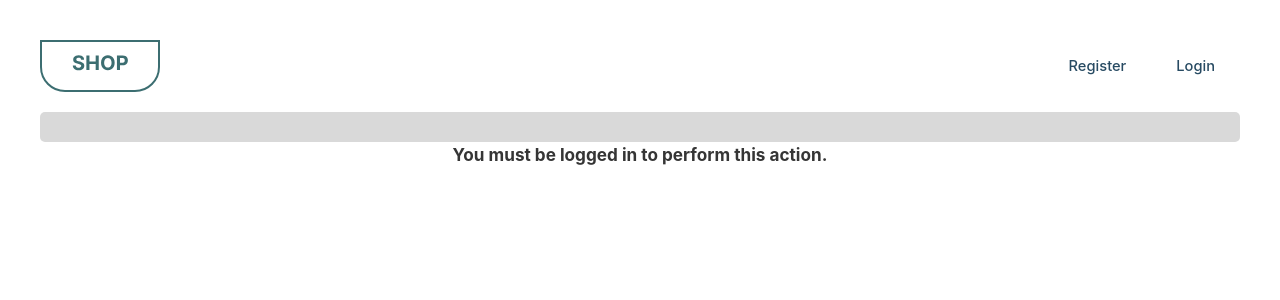
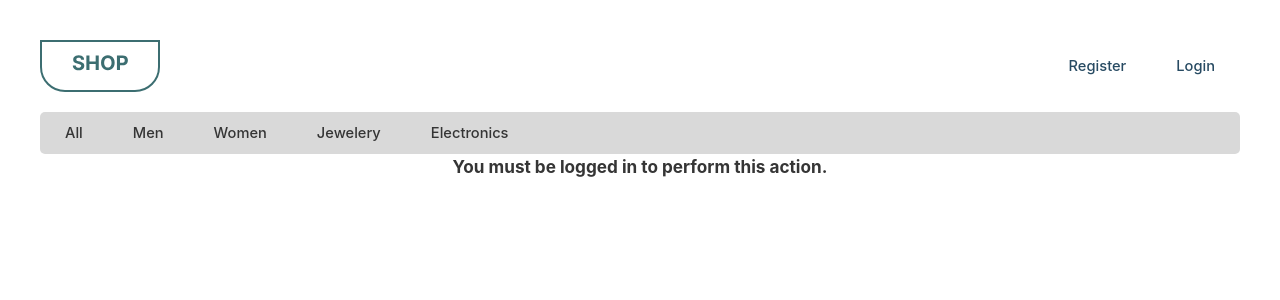
Before and after one commit to mercedechen/capstone, a React (Vite) app: page /cart in a window 1280 px wide. Shown: the top 300 px of the page. Built offline with nearby package versions, Linux system fonts and the light colour scheme.

Commit message:
Fix issue with category filters and persistent user logged in

```diff
--- a/package.json
+++ b/package.json
@@ -13,6 +13,7 @@
     "@babel/preset-env": "^7.24.0",
     "@babel/preset-react": "^7.23.3",
     "@reduxjs/toolkit": "^2.2.1",
+    "axios": "^1.6.8",
     "babel-jest": "^29.7.0",
     "identity-obj-proxy": "^3.0.0",
     "jest-environment-jsdom": "^29.7.0",
--- a/src/App.css
+++ b/src/App.css
@@ -58,7 +58,21 @@ nav a {
   margin: 0;
 }
 
-/* Filter (includes Search and Sort) */
+/* Filters (includes Search and Sort) */
+.filters {
+  display: flex;
+  align-items: center;
+  background-color: #D9D9D9;
+  border-radius: 5px;
+  margin-top: 20px;
+  font-size: 11pt;
+  font-weight: 500;
+}
+
+.filters a {
+  padding: 10px 25px;
+}
+
 .options {
   display: flex;
   align-items: center;
@@ -70,10 +84,10 @@ nav a {
   margin-top: 20px;
 }
 
-.filter button {
+/* .filter button {
   font-weight: 500;
   margin: 0 25px;
-}
+} */
 
 .searchBar, .searchBar input {
   border-radius: 25px;
--- a/src/components/Filter.jsx
+++ b/src/components/Filter.jsx
@@ -46,12 +46,6 @@ function Filter({ data, setFilteredProducts }) {
 
   return (
     <div>
-      <div className="filter">
-        <button onClick={removeFilter}>All</button>        <button onClick={filterByMen}>Men</button>
-        <button onClick={filterByWomen}>Women</button>
-        <button onClick={filterByJewelery}>Jewelery</button>
-        <button onClick={filterByElectronics}>Electronics</button>
-      </div>
     </div>
   )
 }
--- a/src/components/Login.jsx
+++ b/src/components/Login.jsx
@@ -1,8 +1,8 @@
-// React
-import { useState } from 'react';
+// react
+import { useState, useEffect } from 'react';
 import { useNavigate } from 'react-router-dom';
 
-// Redux
+// redux
 import { useLoginMutation } from '../redux/api';
 import { useDispatch } from 'react-redux';
 import { setCart } from '../redux/cart';
@@ -11,9 +11,8 @@ function Login(props) {
 
   const [ login ] = useLoginMutation(props.userInfo);
   const navigate = useNavigate();
+  const dispatch = useDispatch();
   const [ errorMsg, setErrorMsg ] = useState(null);
-
-  const dispatch = useDispatch();
 
   const handleSubmit = async (event) => {
     event.preventDefault();
@@ -25,6 +24,7 @@ function Login(props) {
     } else {
       props.setToken(data.token);
 
+      // Retrieves logged in user's cart from localStorage
       const existingCart = JSON.parse(localStorage.getItem("cart"));
 
       if (existingCart) {
--- a/src/components/Navigation.jsx
+++ b/src/components/Navigation.jsx
@@ -1,5 +1,5 @@
 // react
-import { NavLink, useNavigate } from "react-router-dom";
+import { NavLink, useNavigate, Link } from "react-router-dom";
 
 // redux
 import { useSelector, useDispatch } from "react-redux";
@@ -10,11 +10,9 @@ import logo from '../assets/logo.svg';
 
 function Navigation(props){
 
+  const dispatch = useDispatch();
+  const navigate = useNavigate();
   const cart = useSelector(getCart);
-
-  const dispatch = useDispatch();
-
-  const navigate = useNavigate();
 
   const logoutUser = () => {
     props.setToken(null);
@@ -24,7 +22,9 @@ function Navigation(props){
   }
 
   if(props.token){
+
     return (
+      <div>
         <nav>
           <div className="logo-box">
             <NavLink to="/" className="logo">
@@ -41,6 +41,15 @@ function Navigation(props){
             Cart
           </NavLink>
         </nav>
+
+        <div className="filters">
+          <Link to="/">All</Link>
+          <Link to="/mensclothing">Men</Link>
+          <Link to="/womensclothing">Women</Link>
+          <Link to="/jewelery">Jewelery</Link>
+          <Link to="/electronics">Electronics</Link>
+        </div>
+      </div>
     )
   }
 
@@ -60,12 +69,12 @@ function Navigation(props){
           </NavLink>
       </nav>
 
-      <div className="options">
-        {/* <a href="/">All</a> */}
-        {/* <a href="/mensclothing">Men</a> */}
-        {/* <a href="/womensclothing">Women</a> */}
-        {/* <a href="/jewelery">Jewelery</a> */}
-        {/* <a href="/electronics">Electronics</a> */}
+      <div className="filters">
+        <Link to="/">All</Link>
+        <Link to="/mensclothing">Men</Link>
+        <Link to="/womensclothing">Women</Link>
+        <Link to="/jewelery">Jewelery</Link>
+        <Link to="/electronics">Electronics</Link>
       </div>
     </div>
   )
--- a/src/components/Products.jsx
+++ b/src/components/Products.jsx
@@ -14,9 +14,6 @@ function Products() {
 
   // Functionality comes from <Search/>
   const [ searchedProducts, setSearchedProducts ] = useState([]);
-
-  // Functionality comes from <Filter/>
-  const [ filteredProducts, setFilteredProducts ] = useState([]);
 
   // Functionality comes from <Sort/>
   const [ sortProducts, setSortProducts ] = useState([]);
@@ -35,7 +32,7 @@ function Products() {
     <div>
       <div>
         <div className="options">
-          <Filter data={data} setFilteredProducts={setFilteredProducts}/>
+          {/* <Filter data={data} setFilteredProducts={setFilteredProducts}/> */}
           <Search data={data} setSearchedProducts={setSearchedProducts}/>
         </div>
         <Sort data={data} setSortProducts={setSortProducts}/>
@@ -46,18 +43,6 @@ function Products() {
           data.length?
           searchedProducts.length ?
           searchedProducts.map((product) => {
-            return (
-              <div className="product" key={product.id}>
-                <Link to={`/${product.id}`}>
-                  <img src={product.image} alt={product.title}/>
-                  <h2>{product.title}</h2>
-                </Link>
-              </div>
-            )
-          })
-          :
-          filteredProducts.length?
-          filteredProducts.map((product) => {
             return (
               <div className="product" key={product.id}>
                 <Link to={`/${product.id}`}>
```
Also changed, not shown: 1 other file (tests, documents, lock files or other folders). Lines whose indentation alone changed are shown as unchanged.
